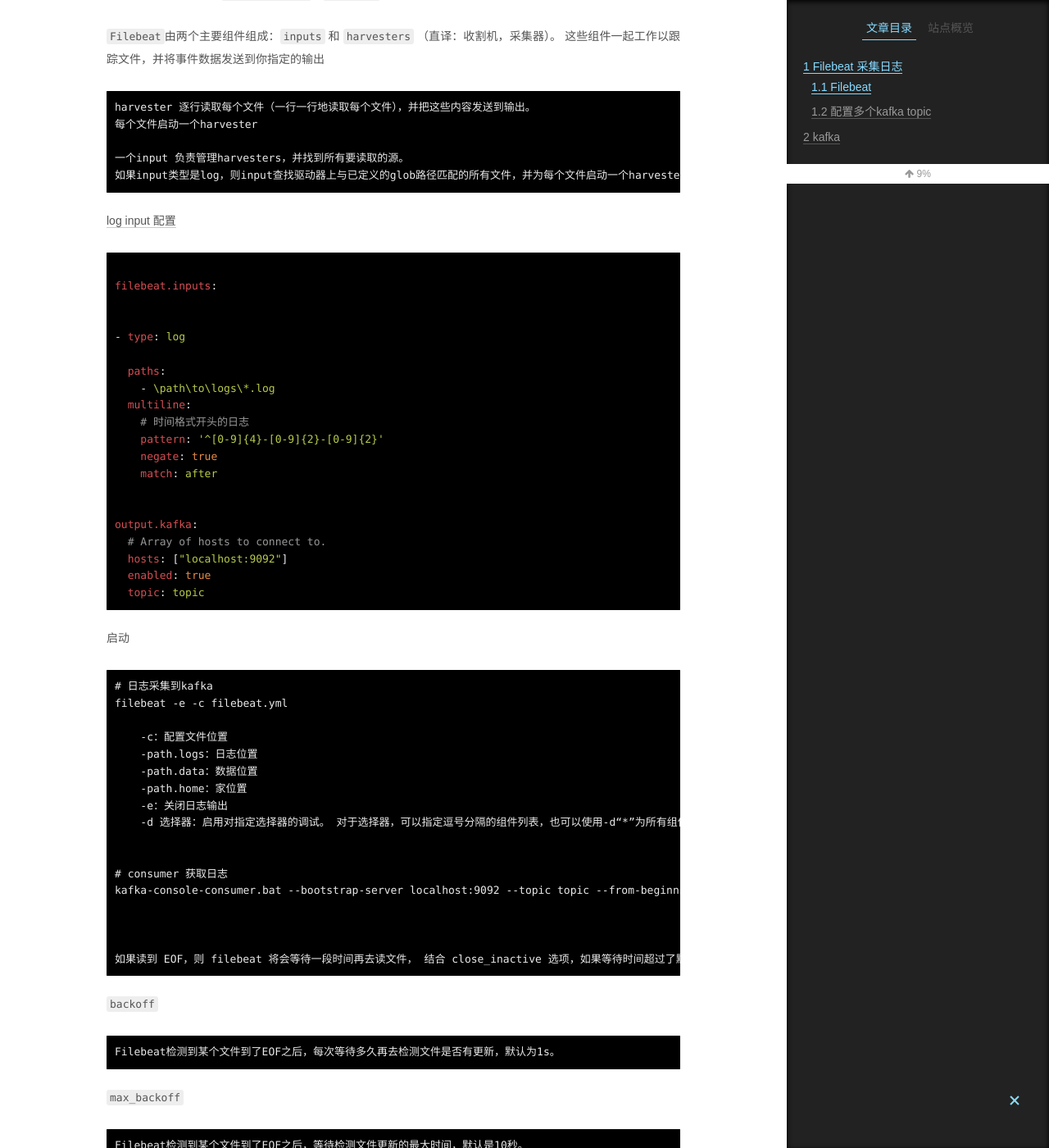
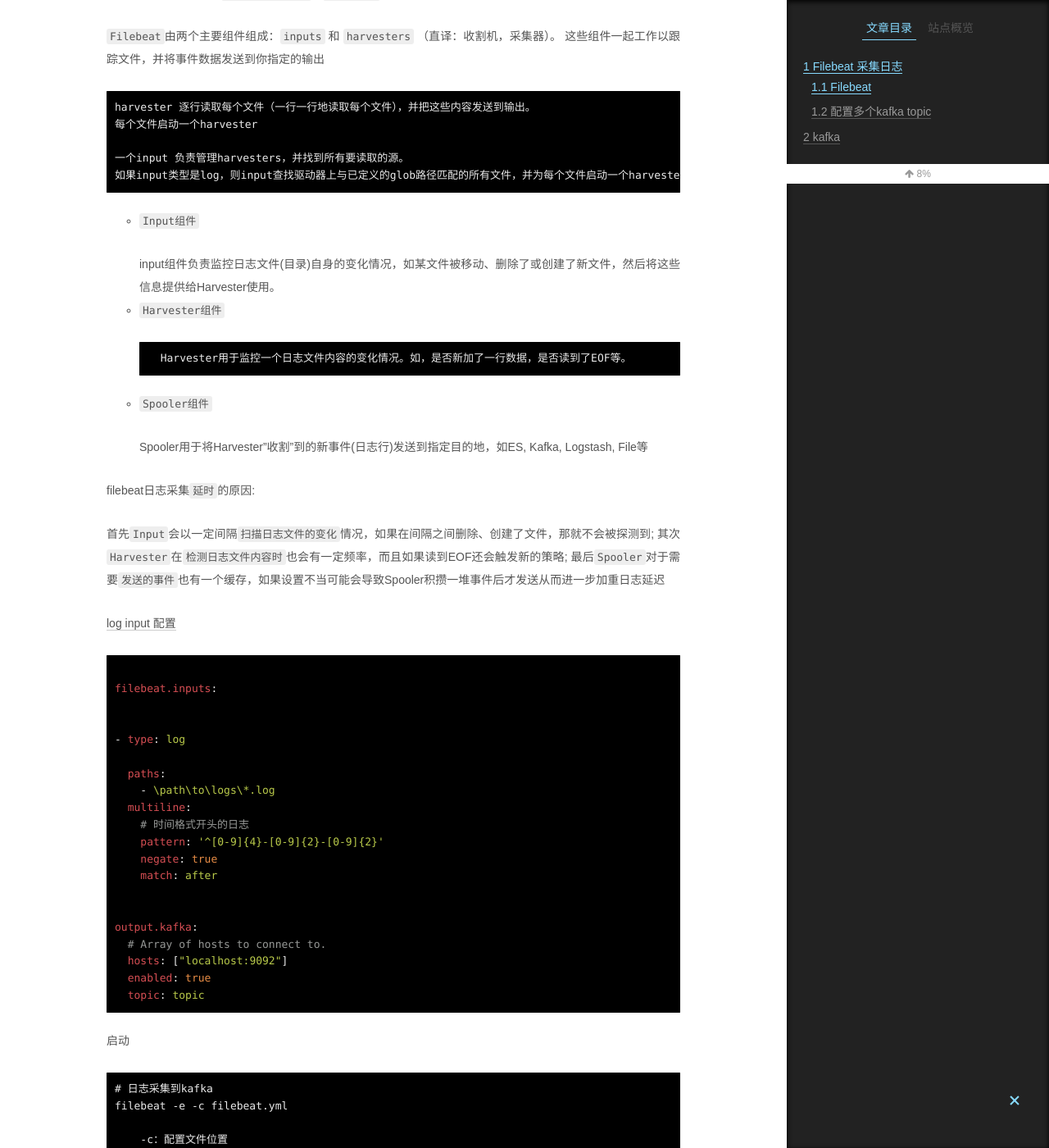
Before and after one commit to landybird/landybird.github.io, a Jekyll site: the page built from _posts/2021-06-18-filebeat采集日志.md, in a window 1280 px wide and 1400 px high, scrolled down 491 px. Shown: the whole window at 82% size. Built offline with Jekyll 4.4.1, drawn with Linux system fonts in a browser that asks for light colours; some web fonts are replaced; a script that is not in the unit is left out; comment, search, counter and statistics services are not loaded.

Commit message:
Update 2021-06-18-filebeat采集日志.md

```diff
--- a/_posts/2021-06-18-filebeat采集日志.md
+++ b/_posts/2021-06-18-filebeat采集日志.md
@@ -23,6 +23,35 @@ tags:
 
     一个input 负责管理harvesters，并找到所有要读取的源。
     如果input类型是log，则input查找驱动器上与已定义的glob路径匹配的所有文件，并为每个文件启动一个harvester
+
+
+
+- `Input组件`
+
+
+    	  input组件负责监控日志文件(目录)自身的变化情况，如某文件被移动、删除了或创建了新文件，然后将这些信息提供给Harvester使用。
+
+
+- `Harvester组件`
+
+
+  	  Harvester用于监控一个日志文件内容的变化情况。如，是否新加了一行数据，是否读到了EOF等。
+
+
+- `Spooler组件`
+
+
+	Spooler用于将Harvester"收割"到的新事件(日志行)发送到指定目的地，如ES, Kafka, Logstash, File等
+
+
+filebeat日志采集`延时`的原因:
+
+首先`Input`会以一定间隔`扫描日志文件的变化`情况，如果在间隔之间删除、创建了文件，那就不会被探测到;
+其次`Harvester`在`检测日志文件内容时`也会有一定频率，而且如果读到EOF还会触发新的策略;
+最后`Spooler`对于需要`发送的事件`也有一个缓存，如果设置不当可能会导致Spooler积攒一堆事件后才发送从而进一步加重日志延迟
+
+
+
 
 
 [log input 配置](https://www.elastic.co/guide/en/beats/filebeat/current/filebeat-input-log.html)
@@ -66,6 +95,11 @@ output.kafka:
 
     # consumer 获取日志
     kafka-console-consumer.bat --bootstrap-server localhost:9092 --topic topic --from-beginning
+
+
+
+
+
 
 
 
```
